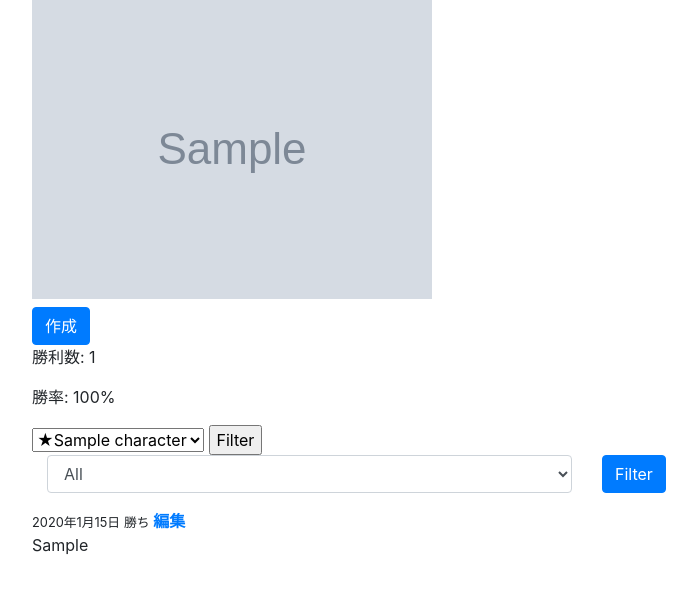
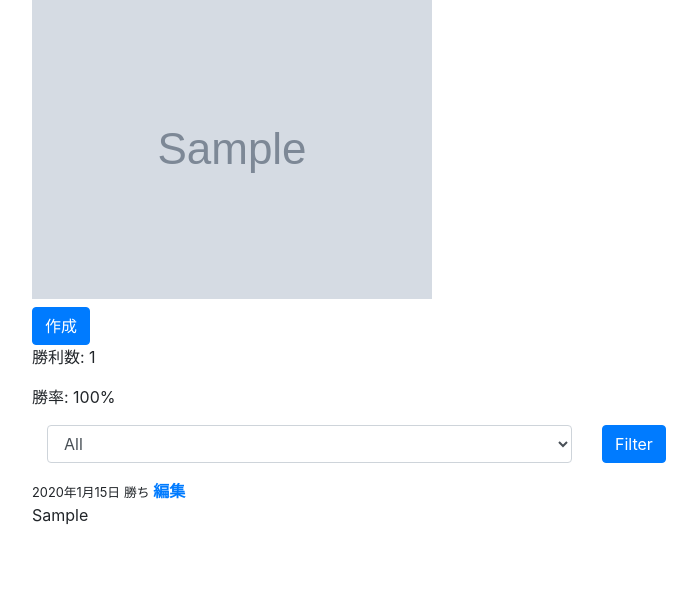
Before and after one commit to mizugame634978/smash_note_spa, a Django app: page /smash_note/1/ in a window 1280 px wide. Shown: the part 81-675 px from the top of the page, without its empty margins (53-750 px from the left). Run offline with Django 4.2, Linux system fonts and the light colour scheme; a user stored in the database is signed in; tables that the repository leaves empty hold one stand-in row (values such as "Sample post"); grey boxes marked "Sample" are stand-in pictures; some libraries are stand-ins or nearby versions.

Commit message:
フィルターを変更

```diff
--- a/smash_proj/smash_note/templates/smash_note/character_detail.html
+++ b/smash_proj/smash_note/templates/smash_note/character_detail.html
@@ -10,49 +10,9 @@
 
 
             <p>勝利数: {{ wins }}</p>
-{% comment %}<p>敗北数: {{ losses }}</p>
-<p>総対戦数: {{ total_matches }}</p> {% endcomment %}
+
 <p>勝率: {{ win_rate }}%</p>
 
-{% comment %}
-<form method="GET" action="{% url 'smash_note:character_detail' character.id %}">
-
-    <select name="filter">
-
-
-      {% if filter_character %}{#フィルターの選択前の表示を決める#}
-        <option value="{{filter_character.id}}">{{filter_character.character_name}}</option>
-        <option value="">All</option>
-      {% else %}
-        <option value="">All</option>
-      {% endif %}
-
-      {% for character in characters %}
-        <option value="{{ character.id }}">{{ character.character_name }}</option>
-      {% endfor %}
-    </select>
-    <button type="submit">Filter</button>
-  </form>
-  {% endcomment %}
-
-  <form method="GET" action="{% url 'smash_note:character_detail' character.id %}">
-    <select name="filter">
-      {% if favorite_characters %}
-        {% for character in favorite_characters %}
-          <option value="{{ character.id }}" {% if selected_character == character %}selected{% endif %}>
-            ★{{ character }}
-          </option>
-        {% endfor %}
-        <option disabled>──────────</option>
-      {% endif %}
-      {% for character in characters %}
-        <option value="{{ character.id }}" {% if selected_character == character %}selected{% endif %}>
-          {{ character }}
-        </option>
-      {% endfor %}
-    </select>
-    <input type="submit" value="Filter">
-  </form>
 
 
   <div class="container">
@@ -61,13 +21,23 @@
         <div class="col-md-6">
           <div class="form-group">
             <select class="form-control" name="filter">
-              {% comment %} <option value="">All</option> {% endcomment %}
+
               {% if filter_character %}{#フィルターの選択前の表示を決める#}
                 <option value="{{filter_character.id}}">{{filter_character.character_name}}</option>
                 <option value="">All</option>
               {% else %}
                 <option value="">All</option>
               {% endif %}
+
+              {% if favorite_characters %}{#ゆーザーのfavorite_charactersがいる場合#}
+                {% for character in favorite_characters %}
+                  <option value="{{ character.id }}" {% if selected_character == character %}selected{% endif %}>
+                    ★{{ character }}
+                  </option>
+                {% endfor %}
+                <option disabled>──────────</option>
+              {% endif %}
+
               {% for character in characters %}
                 <option value="{{ character.id }}">{{ character.character_name }}</option>
               {% endfor %}
```
